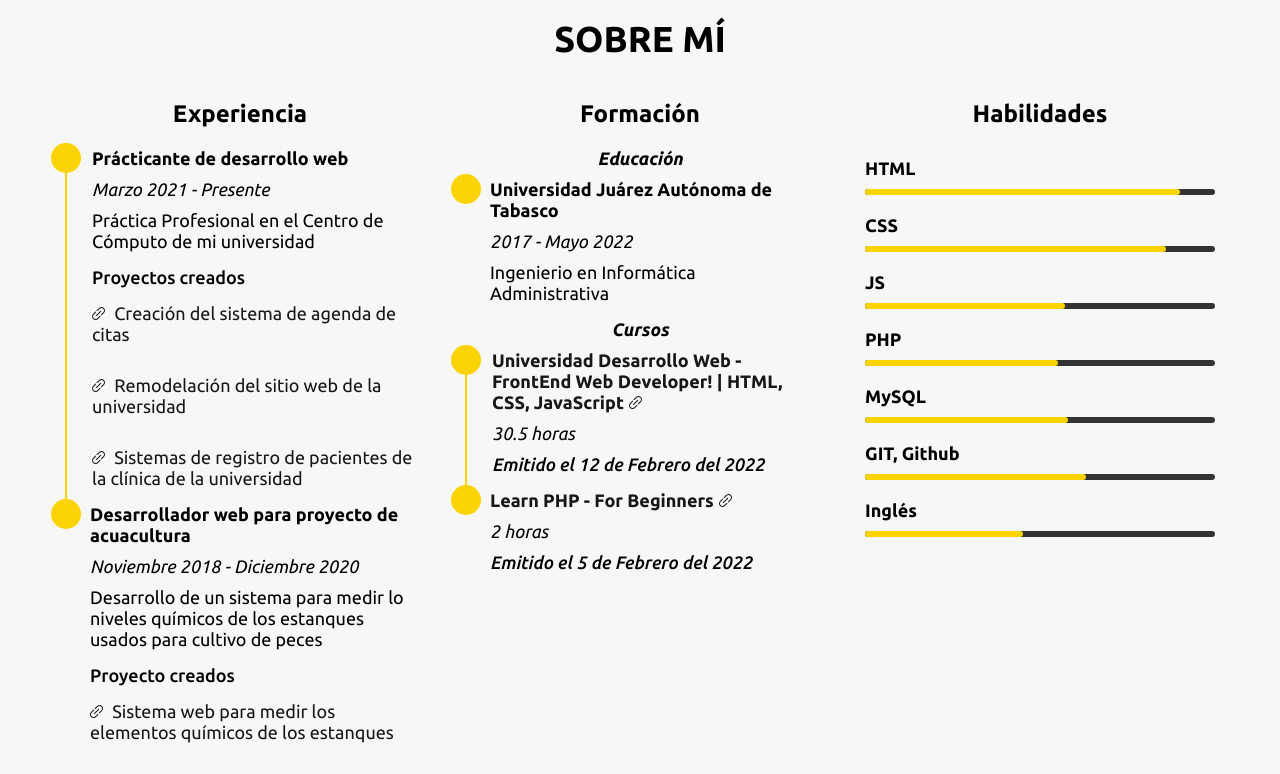
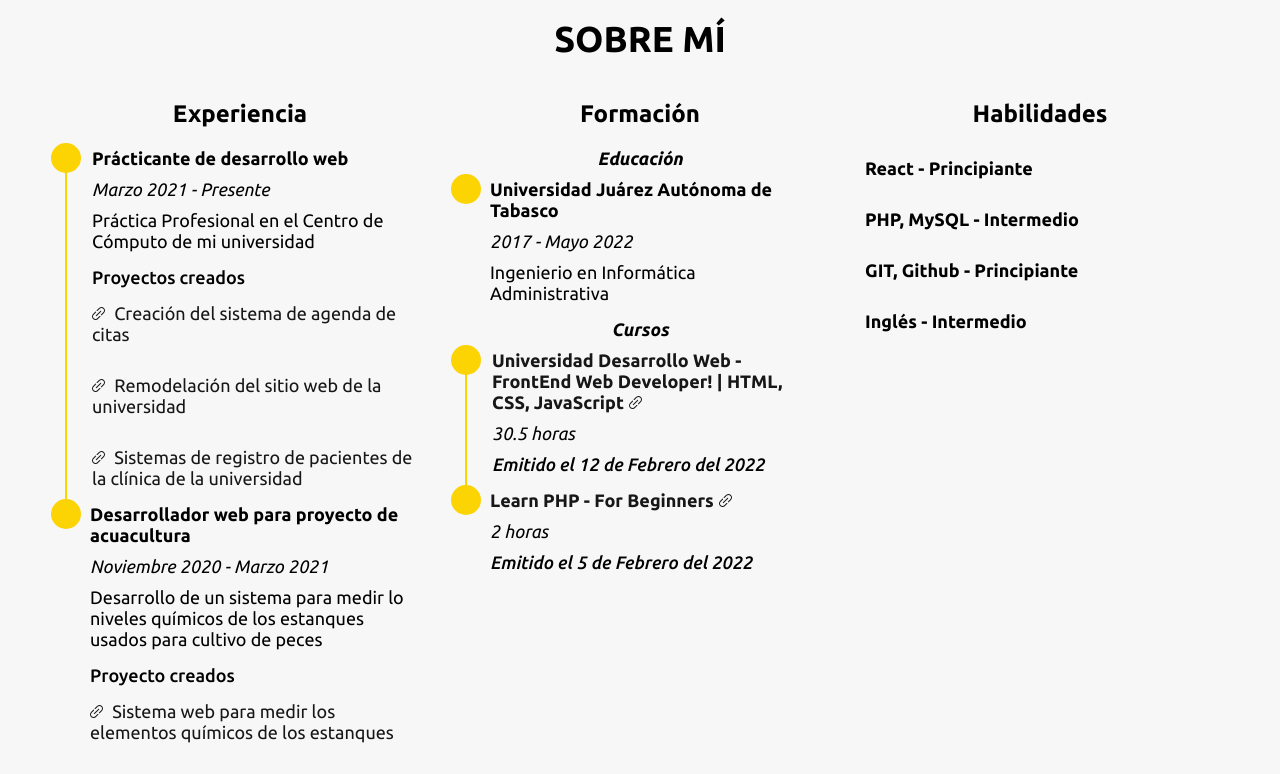
Before and after one commit to Otiliojr14/portafolio, a website: page index.html in a window 1280 px wide. Shown: the part 802-1576 px from the top of the page. Drawn offline with Linux system fonts and the light colour scheme.

Commit message:
Actualizacion exp. React

```diff
--- a/index.html
+++ b/index.html
@@ -50,8 +50,8 @@
             Otilio <span class="u-black">Rodríguez</span>
           </h1>
           <h3 class="heading-3 u-white u-margin-bottom-medium">
-            Soy <span class="u-black">desarrollador web</span> con más de tres
-            años de experiencia
+            Soy <span class="u-black">desarrollador web</span> con más de 1 año
+            de experiencia
           </h3>
           <a href="#about" class="btn btn--yellow">Sobre mí</a>
         </div>
@@ -100,7 +100,7 @@
               <h4 class="heading-4">
                 Desarrollador web para proyecto de acuacultura
               </h4>
-              <p class="about__date">Noviembre 2018 - Diciembre 2020</p>
+              <p class="about__date">Noviembre 2020 - Marzo 2021</p>
               <p class="about__description">
                 Desarrollo de un sistema para medir lo niveles químicos de los
                 estanques usados para cultivo de peces
@@ -152,60 +152,16 @@
           <article class="about__skills">
             <h3 class="heading-3">Habilidades</h3>
             <div class="about__skill">
-              <h4 class="heading-4">HTML</h4>
-              <div class="about__progress">
-                <span
-                  class="about__progress-complete about__progress-complete--html"
-                ></span>
-              </div>
+              <h4 class="heading-4">React - Principiante</h4>
             </div>
             <div class="about__skill">
-              <h4 class="heading-4">CSS</h4>
-              <div class="about__progress">
-                <span
-                  class="about__progress-complete about__progress-complete--css"
-                ></span>
-              </div>
+              <h4 class="heading-4">PHP, MySQL - Intermedio</h4>
             </div>
             <div class="about__skill">
-              <h4 class="heading-4">JS</h4>
-              <div class="about__progress">
-                <span
-                  class="about__progress-complete about__progress-complete--js"
-                ></span>
-              </div>
+              <h4 class="heading-4">GIT, Github - Principiante</h4>
             </div>
             <div class="about__skill">
-              <h4 class="heading-4">PHP</h4>
-              <div class="about__progress">
-                <span
-                  class="about__progress-complete about__progress-complete--php"
-                ></span>
-              </div>
-            </div>
-            <div class="about__skill">
-              <h4 class="heading-4">MySQL</h4>
-              <div class="about__progress">
-                <span
-                  class="about__progress-complete about__progress-complete--mysql"
-                ></span>
-              </div>
-            </div>
-            <div class="about__skill">
-              <h4 class="heading-4">GIT, Github</h4>
-              <div class="about__progress">
-                <span
-                  class="about__progress-complete about__progress-complete--git"
-                ></span>
-              </div>
-            </div>
-            <div class="about__skill">
-              <h4 class="heading-4">Inglés</h4>
-              <div class="about__progress">
-                <span
-                  class="about__progress-complete about__progress-complete--english"
-                ></span>
-              </div>
+              <h4 class="heading-4">Inglés - Intermedio</h4>
             </div>
           </article>
         </div>
```
